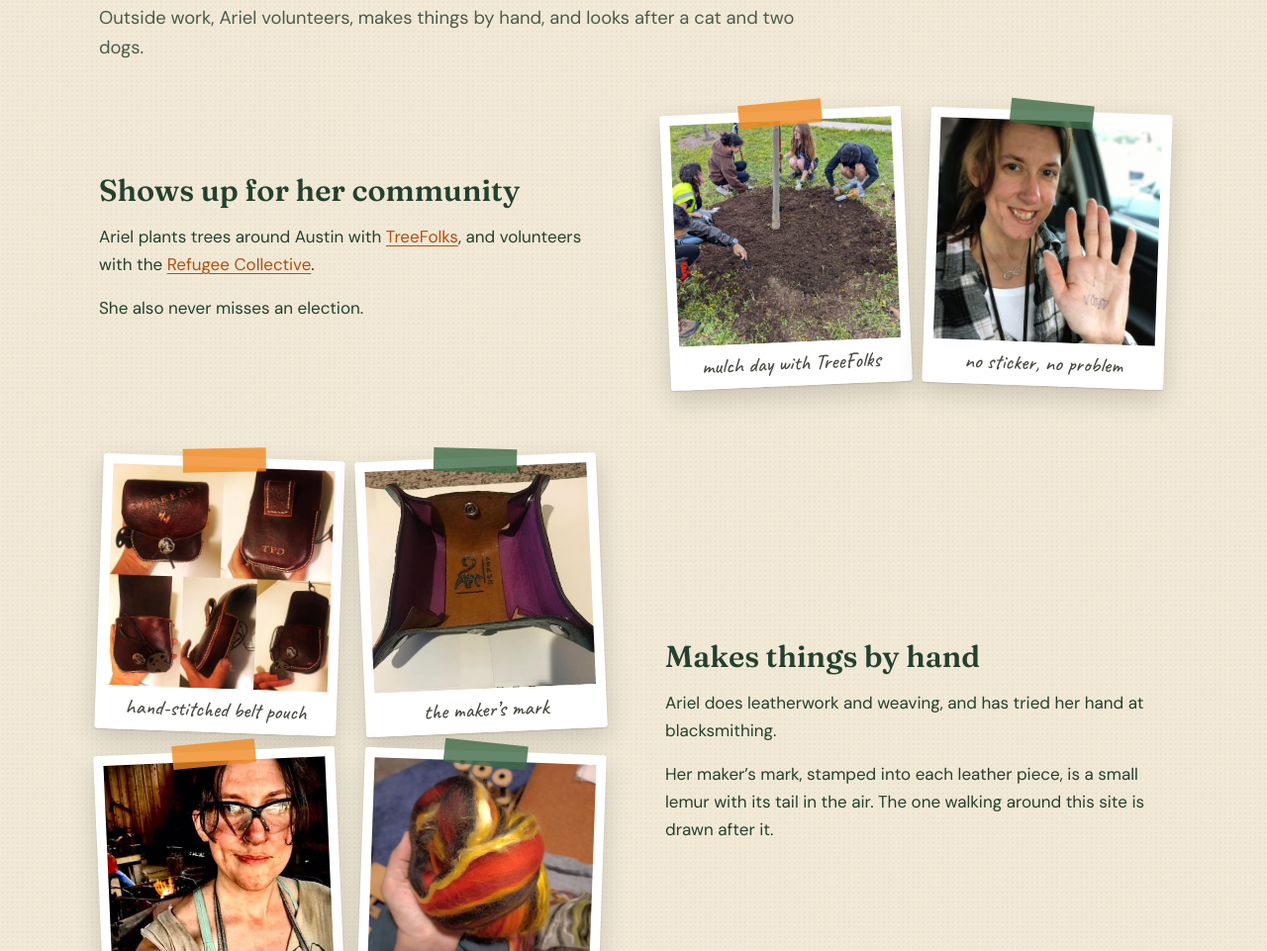
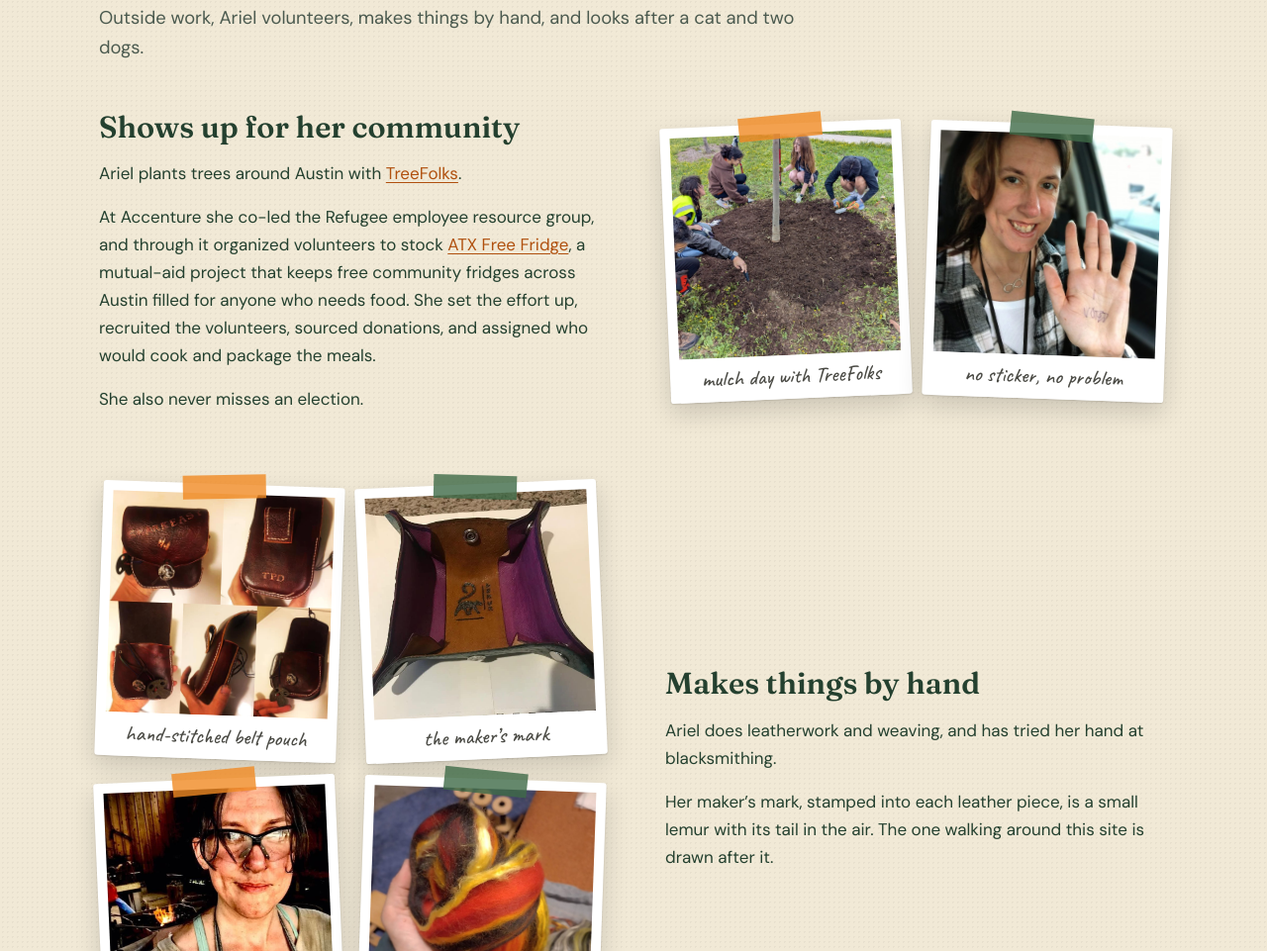
Before and after one commit to BastionFennell/Ariel-Shirk, a plain HTML site: page index.html in a window 1280 px wide. Shown: the part 5316-6277 px from the top of the page at 99% size. Drawn offline with nearby package versions, Linux system fonts and the light colour scheme.

Commit message:
Volunteering: replace Refugee Collective with the ATX Free Fridge effort she organized
Co-Authored-By: Claude Fable 5.2 <noreply@anthropic.com>
Claude-Session: https://claude.ai/code/session_01DgCLhtag71TBe2rjymrTWz

```diff
--- a/index.html
+++ b/index.html
@@ -296,7 +296,8 @@
       <article class="beyond__block">
         <div class="beyond__text">
           <h3>Shows up for her community</h3>
-          <p>Ariel plants trees around Austin with <a href="https://www.treefolks.org/" target="_blank" rel="noopener">TreeFolks</a>, and volunteers with the <a href="https://www.refugeecollective.org/" target="_blank" rel="noopener">Refugee Collective</a>.</p>
+          <p>Ariel plants trees around Austin with <a href="https://www.treefolks.org/" target="_blank" rel="noopener">TreeFolks</a>.</p>
+          <p>At Accenture she co-led the Refugee employee resource group, and through it organized volunteers to stock <a href="https://www.atxfreefridge.com/" target="_blank" rel="noopener">ATX Free Fridge</a>, a mutual-aid project that keeps free community fridges across Austin filled for anyone who needs food. She set the effort up, recruited the volunteers, sourced donations, and assigned who would cook and package the meals.</p>
           <p>She also never misses an election.</p>
         </div>
         <div class="snaps">
```
